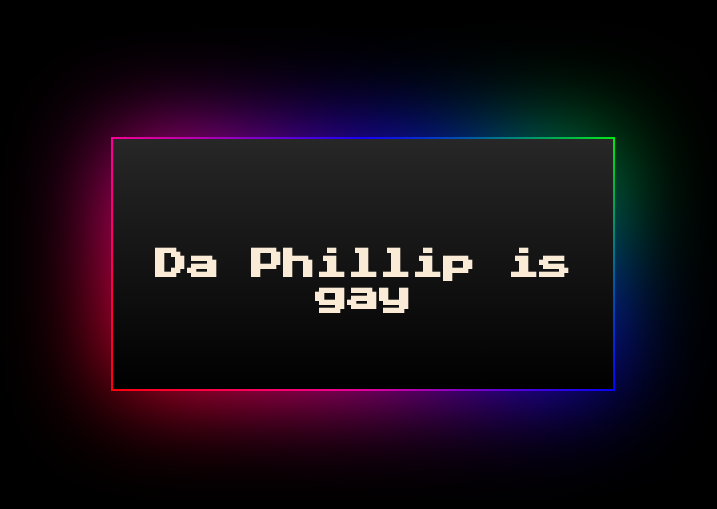
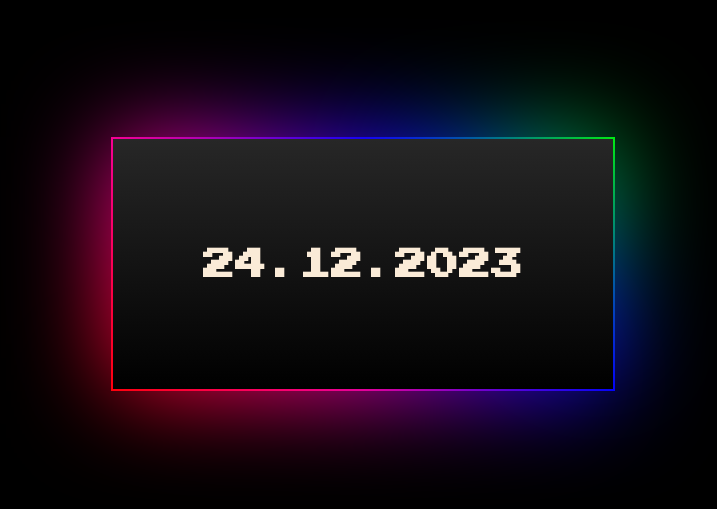
Before and after one commit to GoofyGamesgh/GoofyGamesgh.github.io, a plain HTML site: page index.html in a window 1280 px wide. Shown: the part 161-670 px from the top of the page, without its empty margins (277-994 px from the left). Drawn offline with Linux system fonts and the light colour scheme.

Commit message:
Update index.html

```diff
--- a/index.html
+++ b/index.html
@@ -11,7 +11,7 @@
 </head>
 <body>
     <div class="block">
-        <h1>Da Phillip is gay</h1>
+        <h1>24.12.2023</h1>
     </block>
 </body>
 </html>
```
